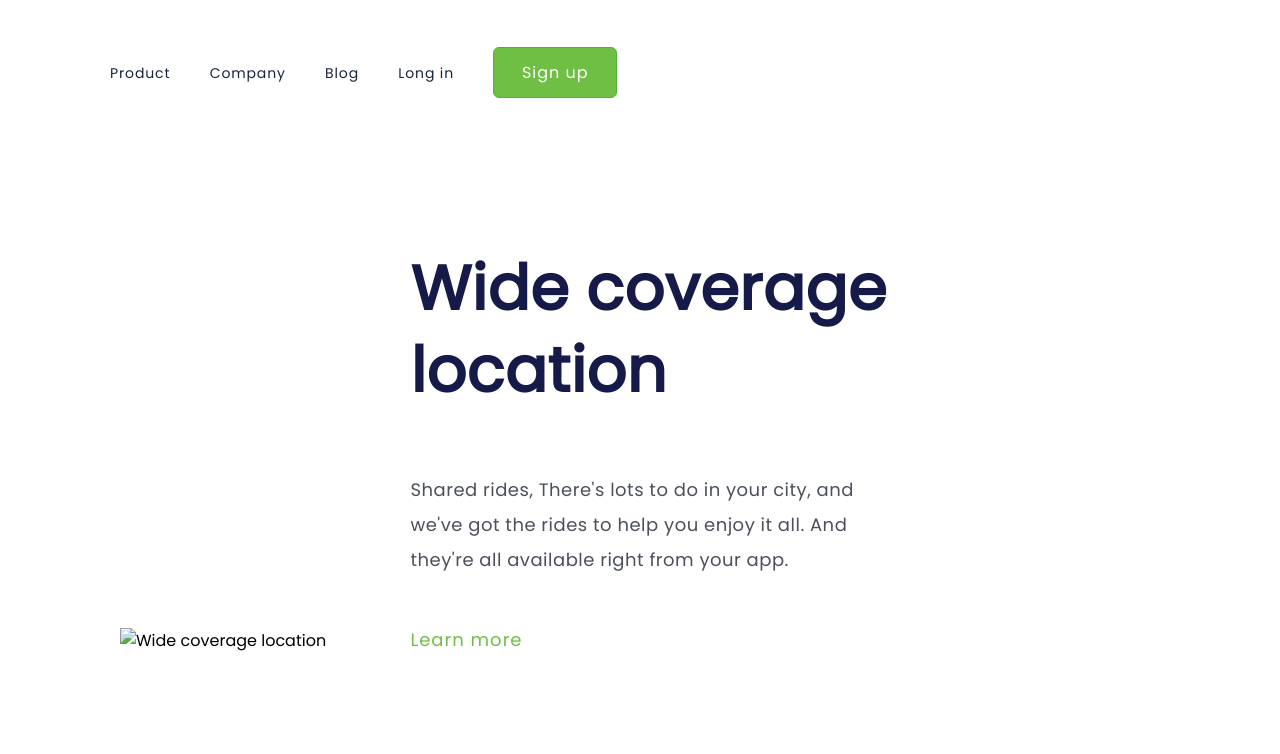
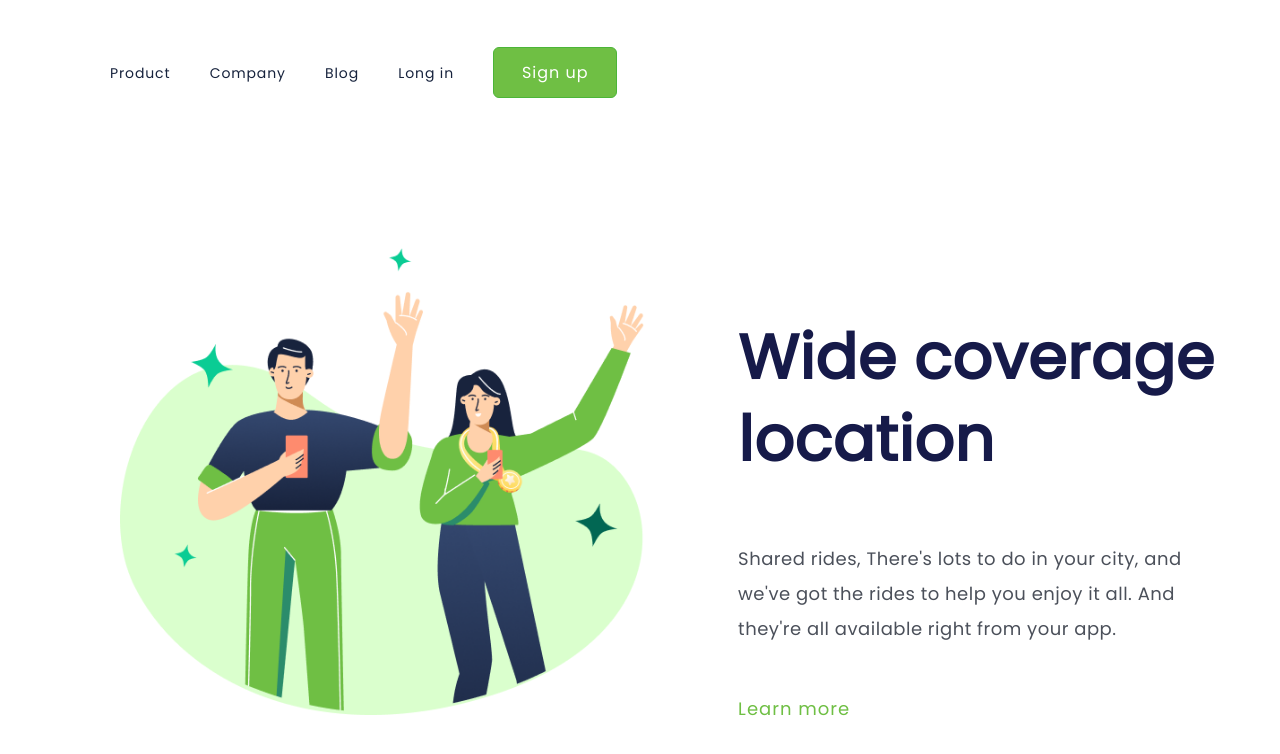
Before and after one commit to georgiasantos-frontend/Projeto---Wide-coverage, a plain HTML site: page desafio.html in a window 1280 px wide. Shown: the top 754 px of the page. Drawn offline with Linux system fonts and the light colour scheme.

Commit message:
alteração na pasta assets

```diff
--- a/desafio.html
+++ b/desafio.html
@@ -22,7 +22,7 @@
 
     <main>
 
-        <img src="./img.png" alt="Wide coverage location" class="logo-image">
+        <img src="./assets/img.png" alt="Wide coverage location" class="logo-image">
 
         <section>
             <h1>Wide coverage location</h1>
```
